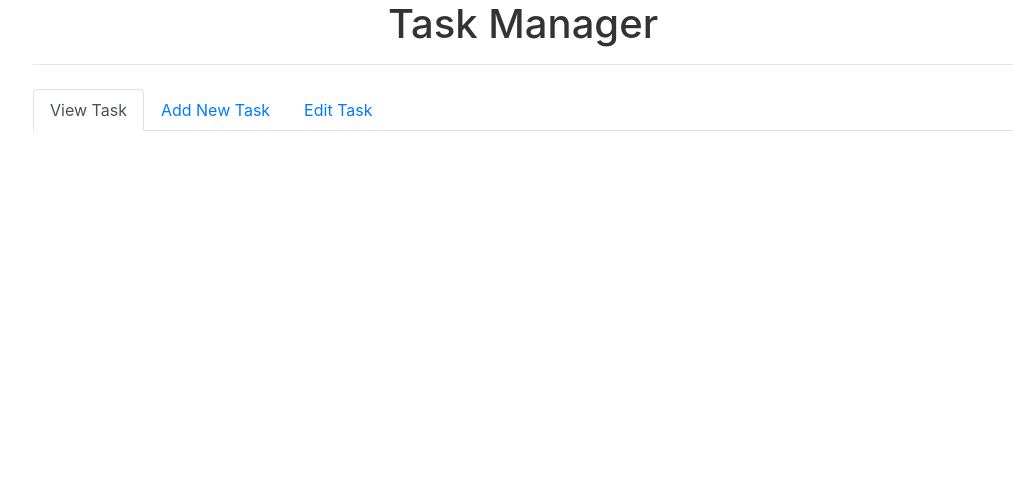
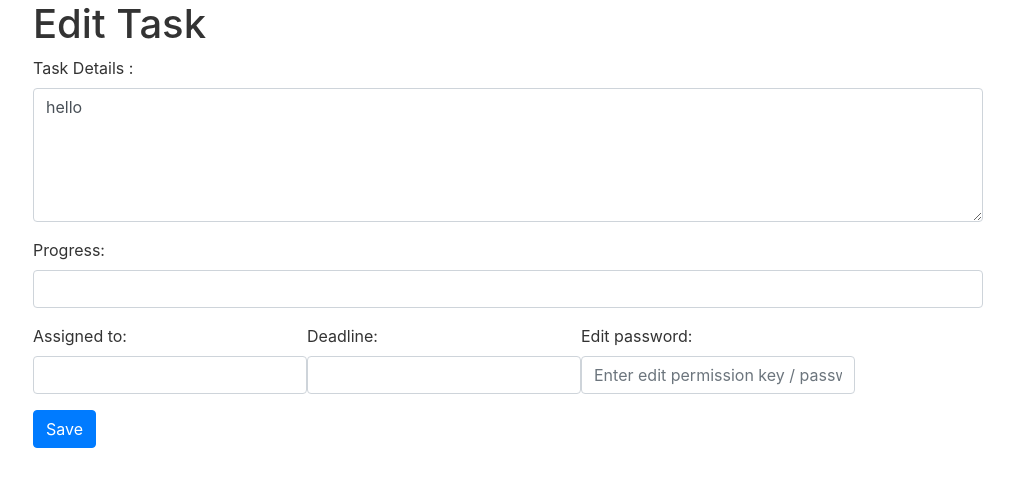
Before and after one commit to mydigita/mongo-office, a React (Create React App) app: page /mongo-office/task-manager/edit in a window 1280 px wide. Shown: the top 486 px of the page, without its empty margins (267-1280 px from the left). Built offline with nearby package versions, Linux system fonts and the light colour scheme; no server answers.

Commit message:
working on edit task component and routes

```diff
--- a/src/App.css
+++ b/src/App.css
@@ -49,6 +49,7 @@ html, body{
 
 .body-part{
   margin-left:300px;
+  margin-right:30px;
 }
 .login, .logout, .signup{
   width:350px;
--- a/src/App.js
+++ b/src/App.js
@@ -6,6 +6,7 @@ import UserForm from "./components/signup.component";
 import UserLogin from "./components/login.component";
 import Logout from './components/logout.component';
 import "bootstrap/dist/css/bootstrap.min.css";
+import EditTask from "./components/task-manager-edit.component";
 
 function App() {
 
@@ -14,7 +15,8 @@ function App() {
           <SideNav />
           <Route path="/mongo-office/" exact component={UserLogin}/>
           <Route path="/mongo-office/accounts/signup/" component={UserForm}/>
-          <Route path="/mongo-office/task-manager/" component={TaskManager}/>
+          <Route path="/mongo-office/task-manager/" exact component={TaskManager}/>
+          <Route path="/mongo-office/task-manager/edit/"  component={EditTask}/>
           <Route path="/mongo-office/accounts/logout/" component={Logout}/>
     </Router>
   );
--- /dev/null
+++ b/src/components/task-manager-edit.component.js
@@ -0,0 +1,83 @@
+import React, {useEffect, useState}  from 'react';
+import axios from 'axios';
+import "bootstrap/dist/css/bootstrap.min.css";
+import "bootstrap/dist/js/bootstrap.bundle.js";
+import "jquery/dist/jquery.js";
+import "../App.css";
+
+export default function EditTask(){
+    const taskId = window.location.href.split('/').reverse()[0];
+    const [title, setTitle] = useState("");
+    const [details, setDetails] = useState("");
+    const [assignedTo, setAssignedTo] =  useState("");
+    const [deadline, setDeadline]= useState("");
+    const [progress, setProgress]= useState("");
+    const [editPassword, setEditPassword]= useState("");
+
+    useEffect(()=>{
+        axios.get(`http://localhost:5000/mongo-office/task-manager/edit/${taskId}`)
+        .then(data=>{
+            if(data){
+                setTitle(data.data.title);
+                setDetails(data.data.details);
+                setAssignedTo(data.data.assignedTo);
+                setDeadline(data.data.deadline);
+                setProgress(data.data.progress);
+
+            }
+        })
+        .catch(err=>window.alert(err))
+    },[]);
+
+    function onChangeEditDetails(e){
+        setTitle(e.target.value)
+    }
+    function onChangeEditProgress(e){
+        setProgress(e.target.value);
+    }
+    function onChangeEditAssignedTo(e){
+        setAssignedTo(e.target.value);
+    }
+    function onChangeEditDeadline(e){
+        setDeadline(e.target.value);
+    }
+    function onSubmitSaveTask(e){
+        e.preventDefault();
+    }
+
+    return(
+        <div className="body-part">
+            <h1>Edit Task </h1>
+            <div>
+                <form onSubmit={onSubmitSaveTask}>
+                    <h3>{title}</h3>
+                    <div className="form-group">
+                        <label>Task Details : </label>
+                        <textarea className="form-control" rows="5" cols="10" onChange={onChangeEditDetails}>hello</textarea>
+                    </div>
+                    <div className="form-group">
+                        <label>Progress: </label>
+                        <input type="text" className="form-control" value={progress} onChange={onChangeEditProgress}/>
+                    </div>
+                    <div className="d-flex justify-content-start flex-wrap">
+                        <div className="form-group">
+                            <label>Assigned to: </label>
+                            <input className="form-control" type="text" value={assignedTo} onChange={onChangeEditAssignedTo}/>
+                        </div>
+                        <div className="form-group">
+                            <label>Deadline: </label>
+                            <input className="form-control" type="text" value={deadline} onChange={onChangeEditDeadline}/>
+                        </div>
+                        <div className="form-group">
+                            <label>Edit password: </label>
+                            <input type="password" placeholder="Enter edit permission key / password" className="form-control"/>
+                        </div>
+                    </div>
+
+                    <button type="submit" className="btn btn-primary">Save</button>
+
+                </form>
+            </div>
+        </div>
+    );
+}
--- a/src/components/task-manager.component.js
+++ b/src/components/task-manager.component.js
@@ -35,12 +35,13 @@ export default function TaskManager(){
     }
 
     useEffect(()=>{
-        // get tasks
+        // view tasks
         axios.get(`http://localhost:5000/mongo-office/task-manager/view/${username}/${userid}`)
         .then(data=>{
             setTaskRecord(data.data.filter(e=>e.status==='open').map(e=>{
                 function actionToEdit(){
                     return window.location.assign(`/mongo-office/task-manager/edit/${e._id}`);
+
                 }
                 function actionToClose(){
                     return window.location.assign(`/mongo-office/task-manager/close/${e._id}`);
@@ -141,7 +142,7 @@ export default function TaskManager(){
                             </form>
                         </div>
                     </div>
-                    <div id="edit" className="tab-pane fade">
+                    {/* <div id="edit" className="tab-pane fade">
                         <h3>Edit Task</h3>
                         <div>
                             <form>
@@ -152,7 +153,7 @@ export default function TaskManager(){
                                 </div>
                             </form>
                         </div>
-                    </div>
+                    </div>                    */}
                 </div>
             </div>
         </div>
```
Also changed, not shown: 1 other file (tests, documents, lock files or other folders).
